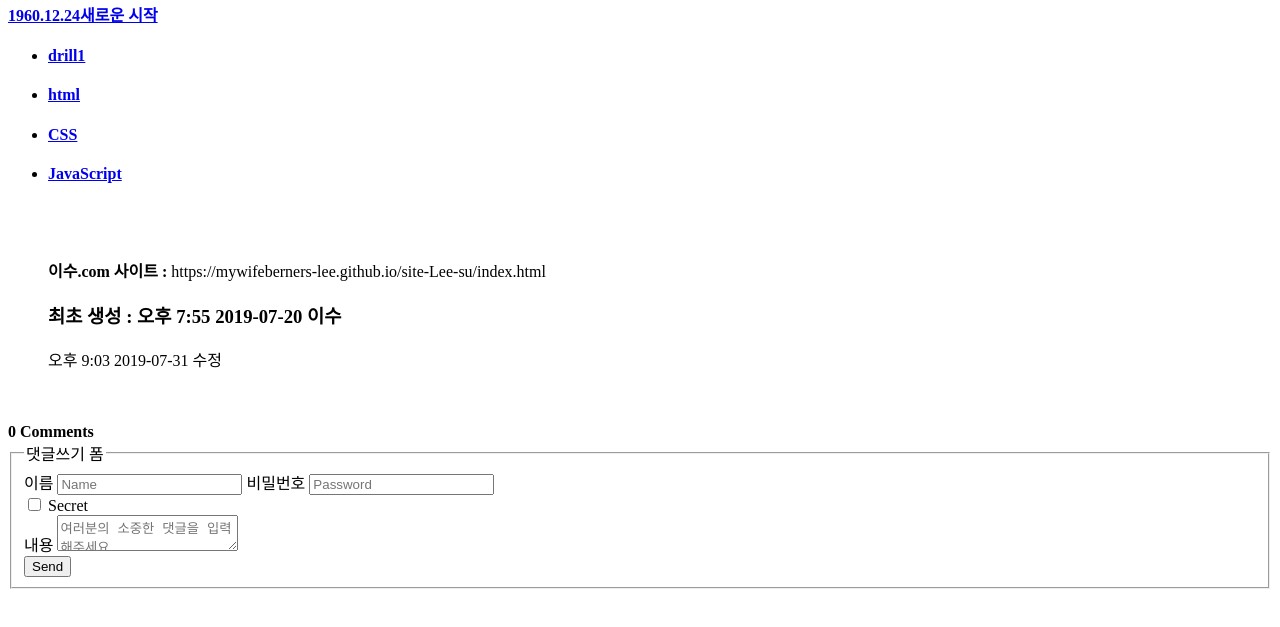
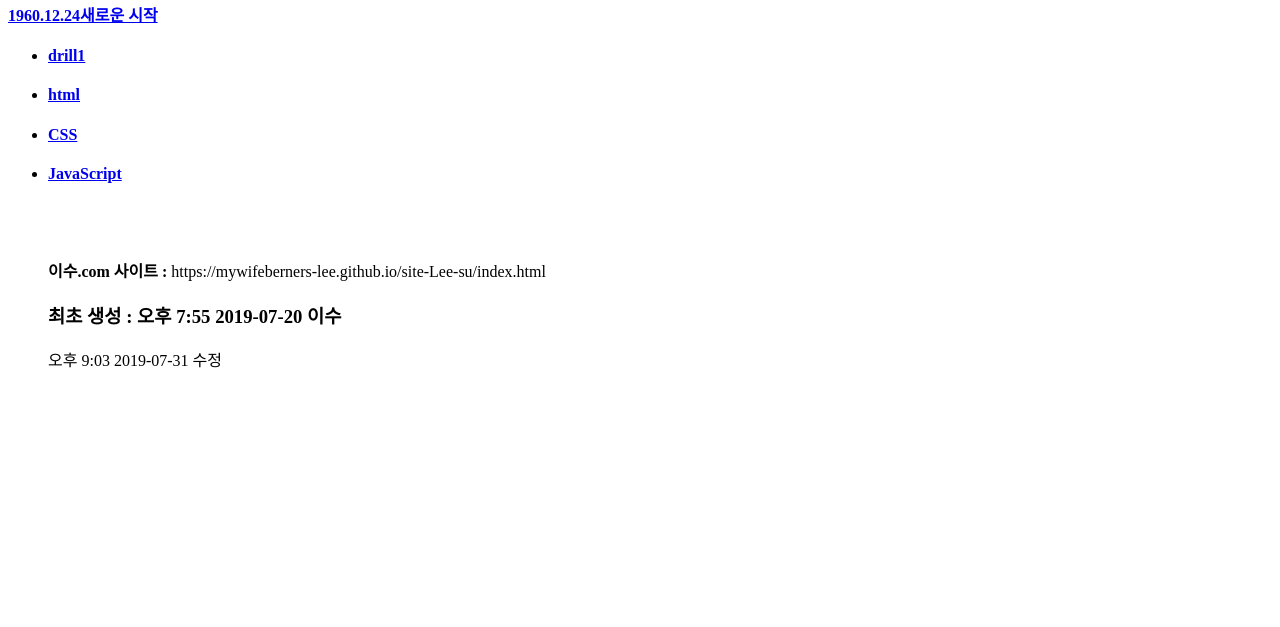
Before and after one commit to ISUPG/my-first-site, a plain HTML site: page index.html in a window 1280 px wide. Shown: the part 87-714 px from the top of the page. Drawn offline with Linux system fonts and the light colour scheme.

Commit message:
Update index.html

```diff
--- a/index.html
+++ b/index.html
@@ -32,57 +32,7 @@ https://mywifeberners-lee.github.io/site-Lee-su/index.html <br>
 
 <p>오후 9:03 2019-07-31 수정</p>
   </ul>
-<br> <br>
-<div class="area_reply">
-								<strong class="tit_reply" onclick="toggleLayerForEntry('1', 'comment'); return false"><span id="commentCount1_0">0</span>  Comments</strong>
-								<div id="entry1Comment" style="display:block">
-
-
-									<form method="post" action="/comment/add/1" onsubmit="return false" style="margin: 0">
-										<fieldset class="fld_reply">
-											<legend class="screen_out">댓글쓰기 폼</legend>
-
-
-													<div class="writer_info">
-                                                    <span class="info_name">
-                                                        <label for="name" class="lab_info screen_out">이름</label>
-                                                        <span class="wrap_info">
-                                                            <input type="text" name="name" id="name" class="inp_info" placeholder="Name" tabindex="1">
-                                                        </span>
-                                                    </span>
-														<span class="info_pw ">
-                                                        <label for="password" class="lab_info screen_out">비밀번호</label>
-                                                        <span class="wrap_info">
-                                                            <input type="password" name="password" id="password" class="inp_info" placeholder="Password" tabindex="2">
-                                                        </span>
-                                                    </span>
-													</div>
-
-												<div class="writer_check">
-                                                <span class="check_secret ">
-                                                    <input type="checkbox" name="secret" id="secret" class="inp_secret" tabindex="4">
-                                                    <label for="secret" class="lab_secret">
-                                                        <span class="ico_skin ico_check"></span>
-                                                        Secret
-                                                    </label>
-                                                </span>
-												</div>
-
-
-											<div class="reply_write ">
-												<label for="comment" class="lab_write screen_out">내용</label>
-												<textarea name="comment" id="comment" class="tf_reply" placeholder="여러분의 소중한 댓글을 입력해주세요" tabindex="3"></textarea>
-											</div>
-
-											<div class="writer_btn">
-												<button type="submit" class="btn_enter" onclick="addComment(this, 1); return false;" tabindex="5">Send</button>
-											</div>
-										</fieldset>
-									</form>
-								</div><script type="text/javascript">loadedComments[1]=true;findFragmentAndHighlight(1)</script>
-							</div>
-
-
+<br>
 
 </body>
 <!-- ㅡㅡㅡㅡㅡㅡㅡㅡㅡㅡㅡㅡㅡㅡㅡㅡㅡㅡㅡㅡㅡㅡㅡㅡㅡㅡㅡㅡㅡㅡㅡㅡㅡㅡㅡㅡㅡㅡㅡㅡㅡㅡㅡㅡㅡㅡㅡㅡ -->
```
